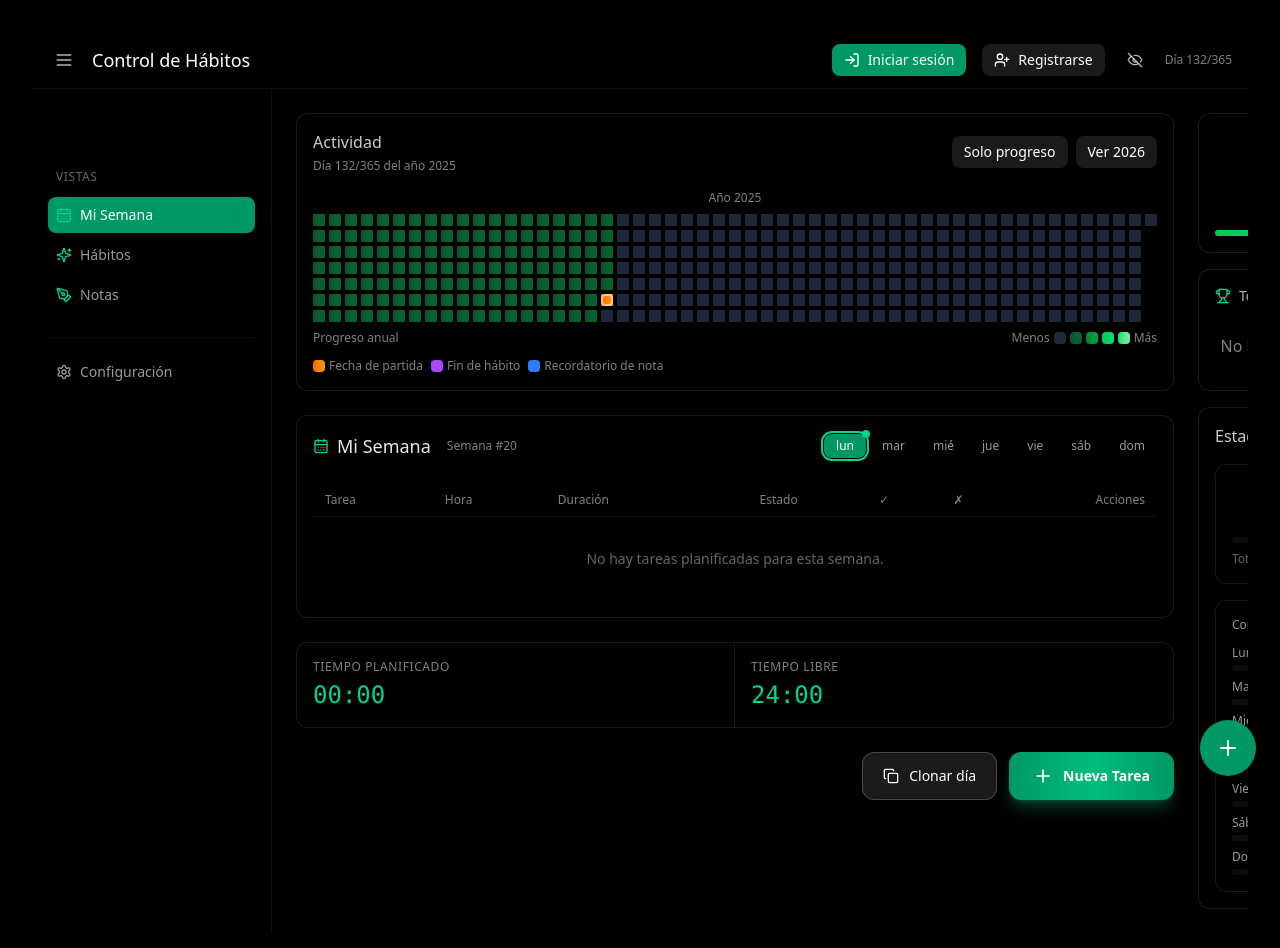
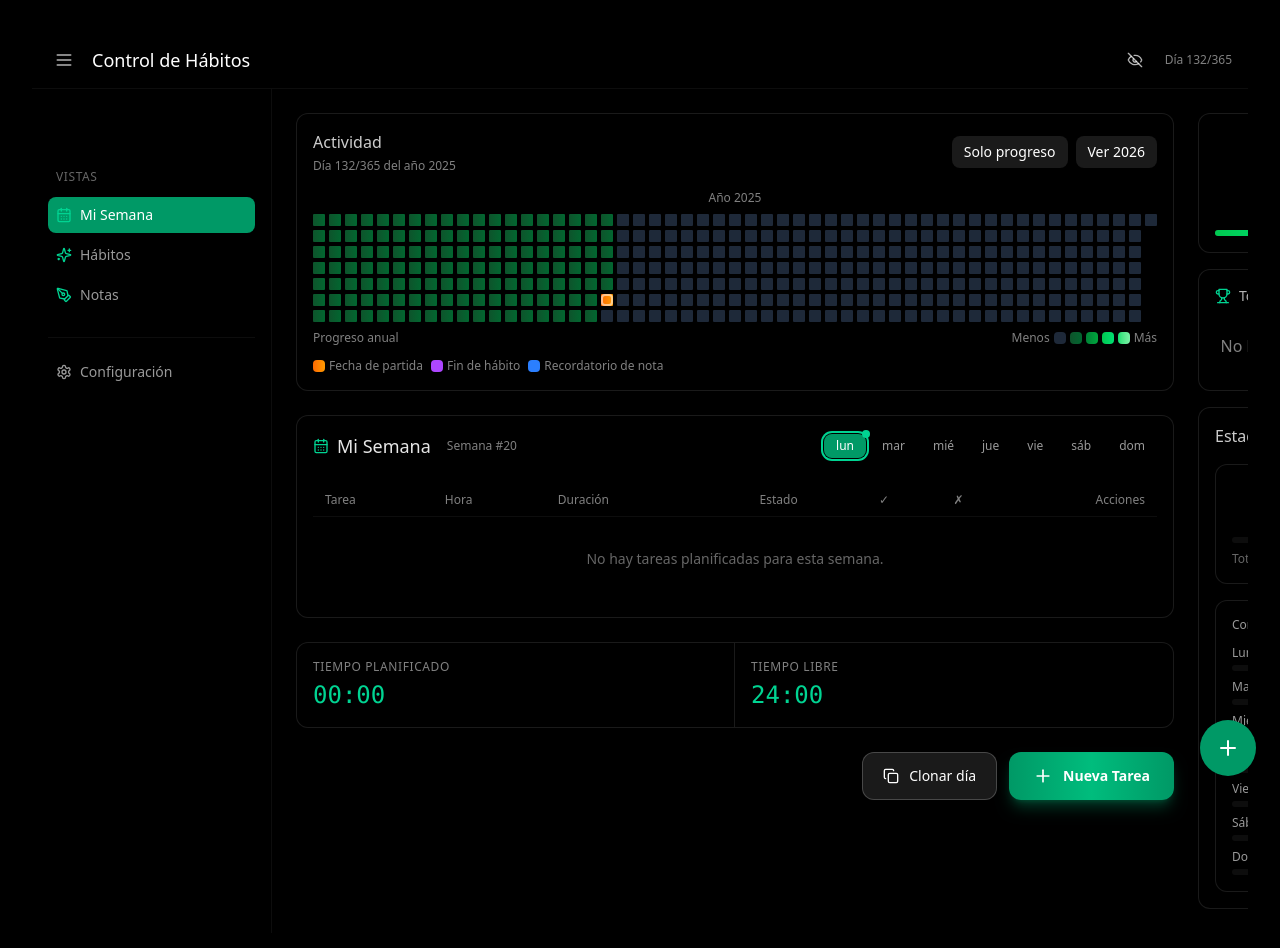
Before and after one commit to monzay/control-, a Next.js app: page / in a window 1280 px wide. Both pictures are taken after a click on the button "Comenzar". Shown: the top 948 px of the page. Built offline with nearby package versions, Linux system fonts and the light colour scheme.

Commit message:
elimine los btn de inciar sesion  y registrarse

```diff
--- a/src/components/layout/Encabezado.js
+++ b/src/components/layout/Encabezado.js
@@ -31,7 +31,11 @@ export default function Encabezado({
             </span>
           </div>
         )}
-        <button
+
+
+
+      {
+        /*  <button
           onClick={() => false }
           className="px-3 py-1.5 rounded-lg transition-colors duration-200 text-sm bg-emerald-600 hover:bg-emerald-700 text-white flex items-center gap-2"
         >
@@ -44,7 +48,8 @@ export default function Encabezado({
         >
           <UserPlus className="h-4 w-4" />
           <span className="hidden md:inline">Registrarse</span>
-        </button>
+        </button> */
+      }
         <button
           onClick={() => setMostrarTareas(!mostrarTareas)}
           className="p-1.5 rounded-full transition-colors duration-200 text-white/70 hover:text-white"
```
